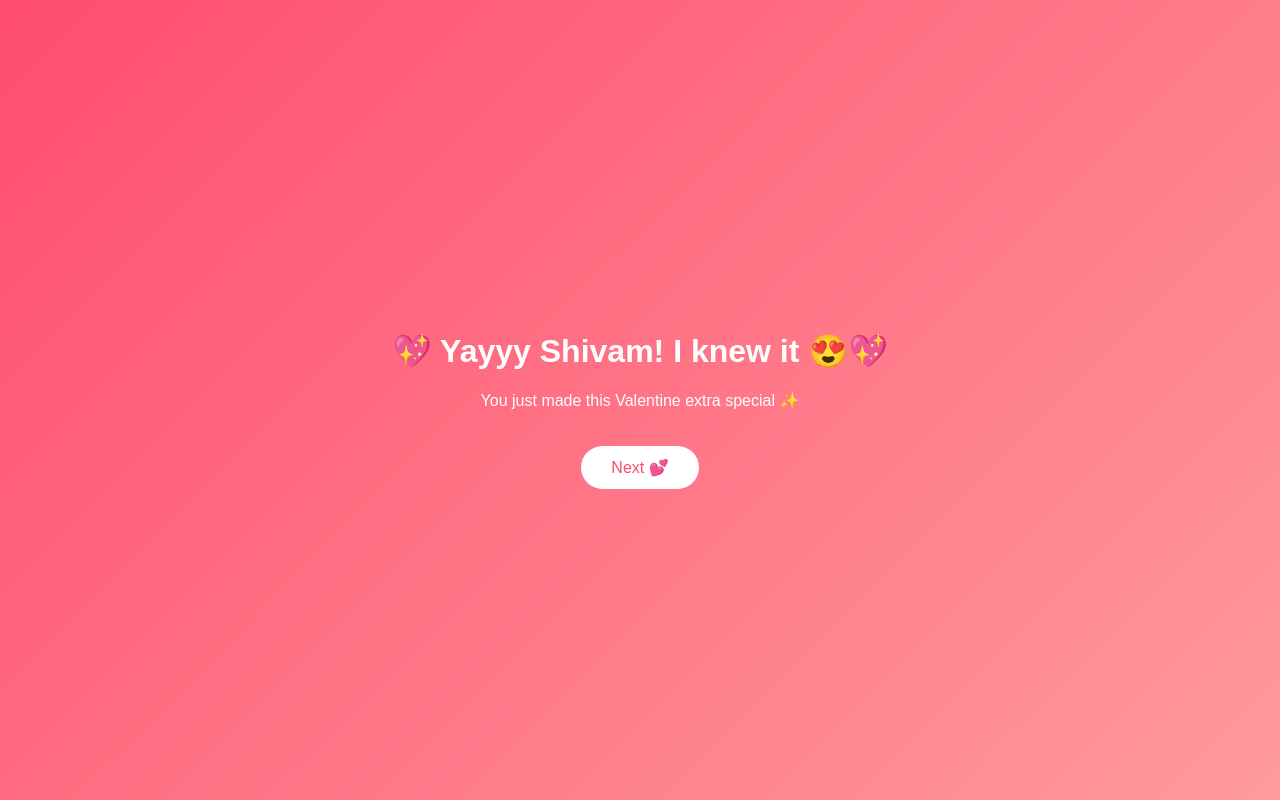
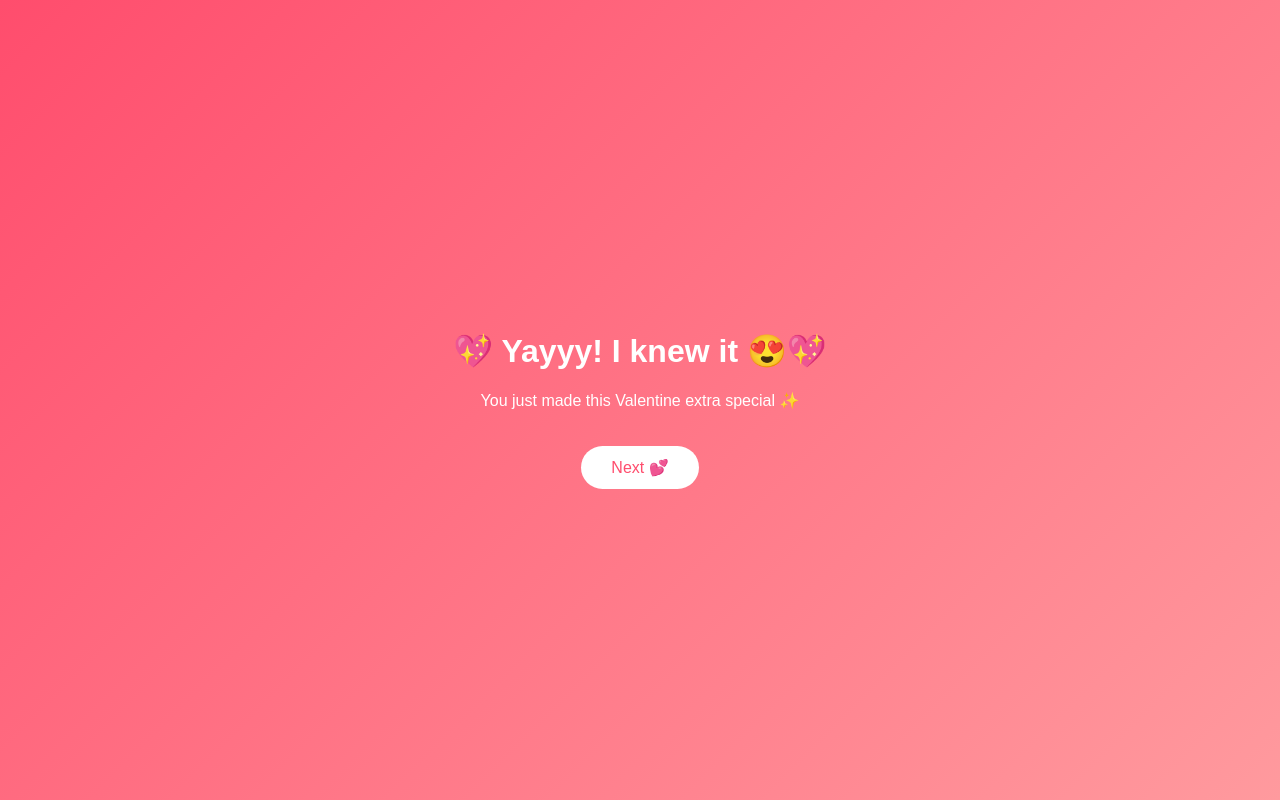
Before and after one commit to rajat12120012-star/valentine, a plain HTML site: page yes.html in a window 1280 px wide. Drawn offline with Linux system fonts and the light colour scheme.

Commit message:
Update yes.html

```diff
--- a/yes.html
+++ b/yes.html
@@ -40,7 +40,7 @@ button {
 <body>
 
 <div>
-  <h1>💖 Yayyy Shivam! I knew it 😍💖</h1>
+  <h1>💖 Yayyy! I knew it 😍💖</h1>
   <p>You just made this Valentine extra special ✨</p>
   <button onclick="next()">Next 💕</button>
 </div>
```
